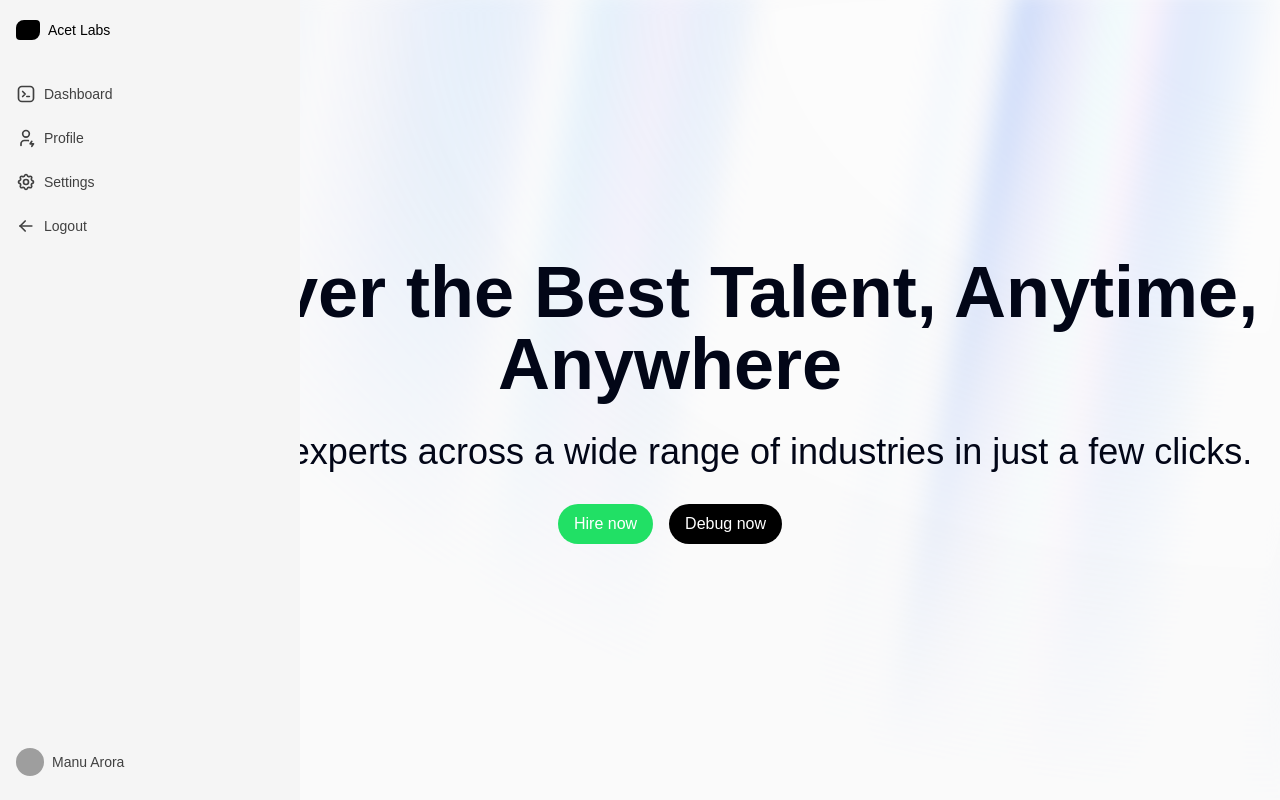
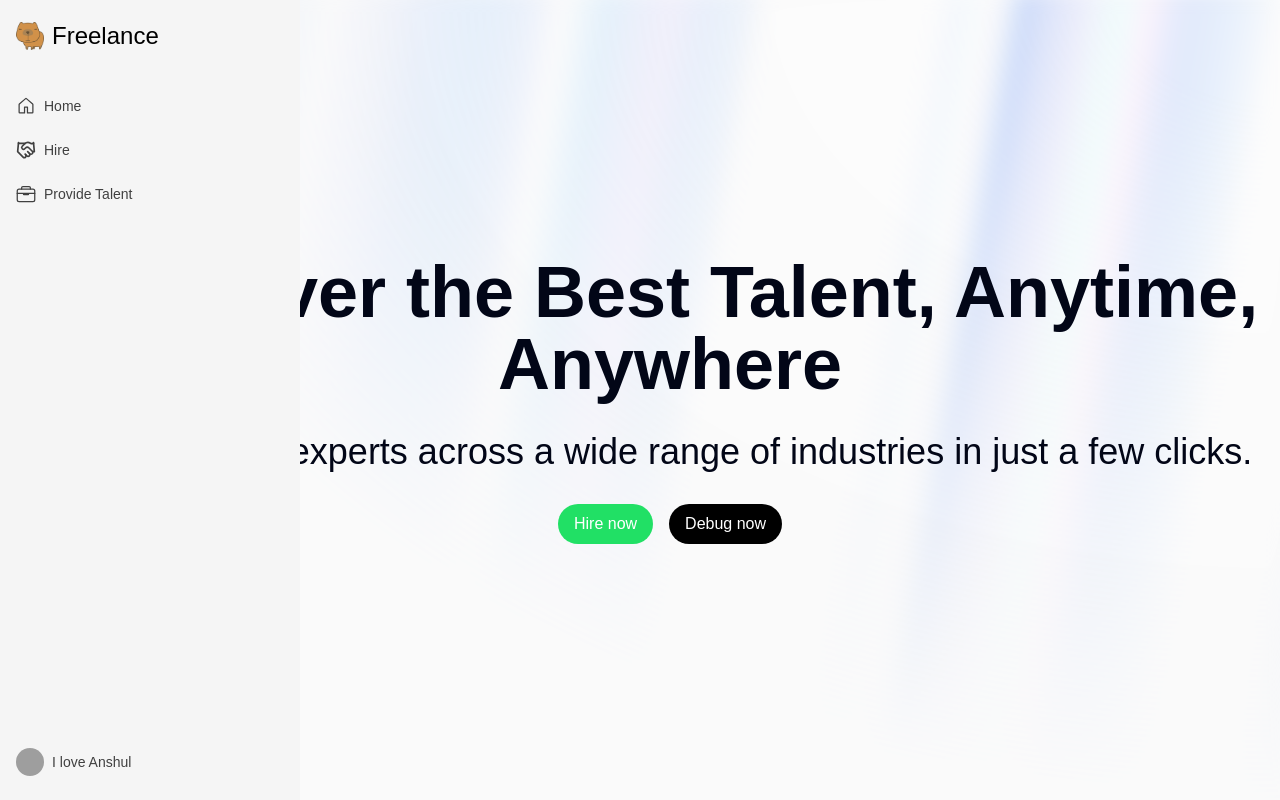
Before and after one commit to anshul45-github/freelance, a Next.js app: page / in a window 1280 px wide. Built offline with nearby package versions, Linux system fonts and the light colour scheme; grey boxes are pictures that could not be loaded.

Commit message:
Basic Changes in sidebarBasic changes in sidebar
- Modified components/HomeSidebar.tsx
- Added public/Logo.png

```diff
--- a/components/HomeSidebar.tsx
+++ b/components/HomeSidebar.tsx
@@ -160,39 +160,37 @@ import {
   IconSettings,
   IconUserBolt,
 } from "@tabler/icons-react";
+import { GoHome } from "react-icons/go";
+import { LuHandshake } from "react-icons/lu";
+import { IoBriefcaseOutline } from "react-icons/io5";
 import Link from "next/link";
 import { motion } from "framer-motion";
 import Image from "next/image";
+import LogoImage from '@/public/Logo.png';
 import { cn } from "@/lib/utils";
+
 
 export function SidebarDemo() {
   const links = [
     {
-      label: "Dashboard",
-      href: "#",
+      label: "Home",
+      href: "/",
       icon: (
-        <IconBrandTabler className="text-neutral-700 dark:text-neutral-200 h-5 w-5 flex-shrink-0" />
+        <GoHome className="text-neutral-700 dark:text-neutral-200 h-5 w-5 flex-shrink-0" />
       ),
     },
     {
-      label: "Profile",
-      href: "#",
+      label: "Hire",
+      href: "/hire",
       icon: (
-        <IconUserBolt className="text-neutral-700 dark:text-neutral-200 h-5 w-5 flex-shrink-0" />
+        <LuHandshake className="text-neutral-700 dark:text-neutral-200 h-5 w-5 flex-shrink-0" />
       ),
     },
     {
-      label: "Settings",
+      label: "Provide Talent",
       href: "#",
       icon: (
-        <IconSettings className="text-neutral-700 dark:text-neutral-200 h-5 w-5 flex-shrink-0" />
-      ),
-    },
-    {
-      label: "Logout",
-      href: "#",
-      icon: (
-        <IconArrowLeft className="text-neutral-700 dark:text-neutral-200 h-5 w-5 flex-shrink-0" />
+        <IoBriefcaseOutline className="text-neutral-700 dark:text-neutral-200 h-5 w-5 flex-shrink-0" />
       ),
     },
   ];
@@ -204,10 +202,6 @@ export function SidebarDemo() {
         open={open}
         setOpen={setOpen}
         animate={true}
-        // className={cn(
-        //   "fixed top-0 left-0 h-screen bg-gray-100 dark:bg-neutral-800 z-50 transition-transform duration-300",
-        //   open ? "translate-x-0" : "-translate-x-full"
-        // )}
       >
         <SidebarBody className="justify-between gap-10 z-50">
           <div className="flex flex-col flex-1 overflow-y-auto overflow-x-hidden">
@@ -223,8 +217,8 @@ export function SidebarDemo() {
           <div>
             <SidebarLink
               link={{
-                label: "Manu Arora",
-                href: "#",
+                label: "I love Anshul",
+                href: "/profile",
                 icon: (
                   <Image
                     src="https://assets.aceternity.com/manu.png"
@@ -248,16 +242,16 @@ export function SidebarDemo() {
 export const Logo = () => {
   return (
     <Link
-      href="#"
+      href="/"
       className="font-normal flex space-x-2 items-center text-sm text-black py-1 relative z-100"
     >
-      <div className="h-5 w-6 bg-black dark:bg-white rounded-br-lg rounded-tr-sm rounded-tl-lg rounded-bl-sm flex-shrink-0" />
+      <Image src={LogoImage} alt="Logo" className="h-7 w-[28px]" />
       <motion.span
         initial={{ opacity: 0 }}
         animate={{ opacity: 1 }}
-        className="font-medium text-black dark:text-white whitespace-pre"
+        className="font-medium text-black dark:text-white whitespace-pre text-2xl"
       >
-        Acet Labs
+        Freelance
       </motion.span>
     </Link>
   );
--- a/package.json
+++ b/package.json
@@ -15,6 +15,7 @@
     "@fortawesome/free-regular-svg-icons": "^6.7.2",
     "@fortawesome/free-solid-svg-icons": "^6.7.2",
     "@fortawesome/react-fontawesome": "^0.2.2",
+    "@next/font": "^14.2.15",
     "@radix-ui/react-hover-card": "^1.1.4",
     "@radix-ui/react-separator": "^1.1.1",
     "@radix-ui/react-slot": "^1.1.1",
```
Also changed, not shown: public/Logo.png (added), 1 other file (tests, documents, lock files or other folders).
